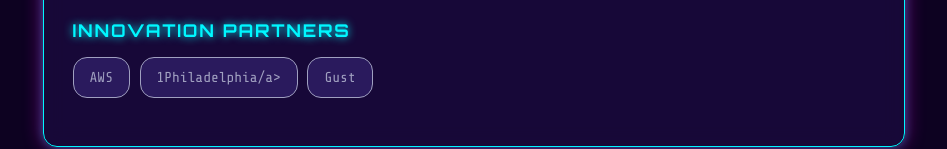
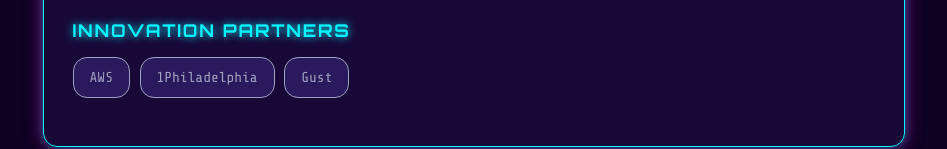
Before and after one commit to Philadelphia-Open-Innovation-Tournament/innovationphilly.com, a plain HTML site: page index.html in a window 1280 px wide. Shown: the part 3890-4039 px from the top of the page, without its empty margins (166-1113 px from the left). Drawn offline with nearby package versions, Linux system fonts and the light colour scheme.

Commit message:
fixed 1phl!

```diff
--- a/index.html
+++ b/index.html
@@ -528,7 +528,7 @@ section[id]{scroll-margin-top:80px}
     <h3>Innovation Partners</h3>
     <div class="sponsor-row">
       <a href="https://aws.amazon.com" target="_blank" class="sponsor-name">AWS</a>
-      <a href="https://www.1phl.org/" target="_blank" class="sponsor-name">1Philadelphia/a>
+      <a href="https://www.1phl.org/" target="_blank" class="sponsor-name">1Philadelphia</a>
       <a href="https://gust.com/" target="_blank" class="sponsor-name">Gust</a>
     </div>
   </div>
```
